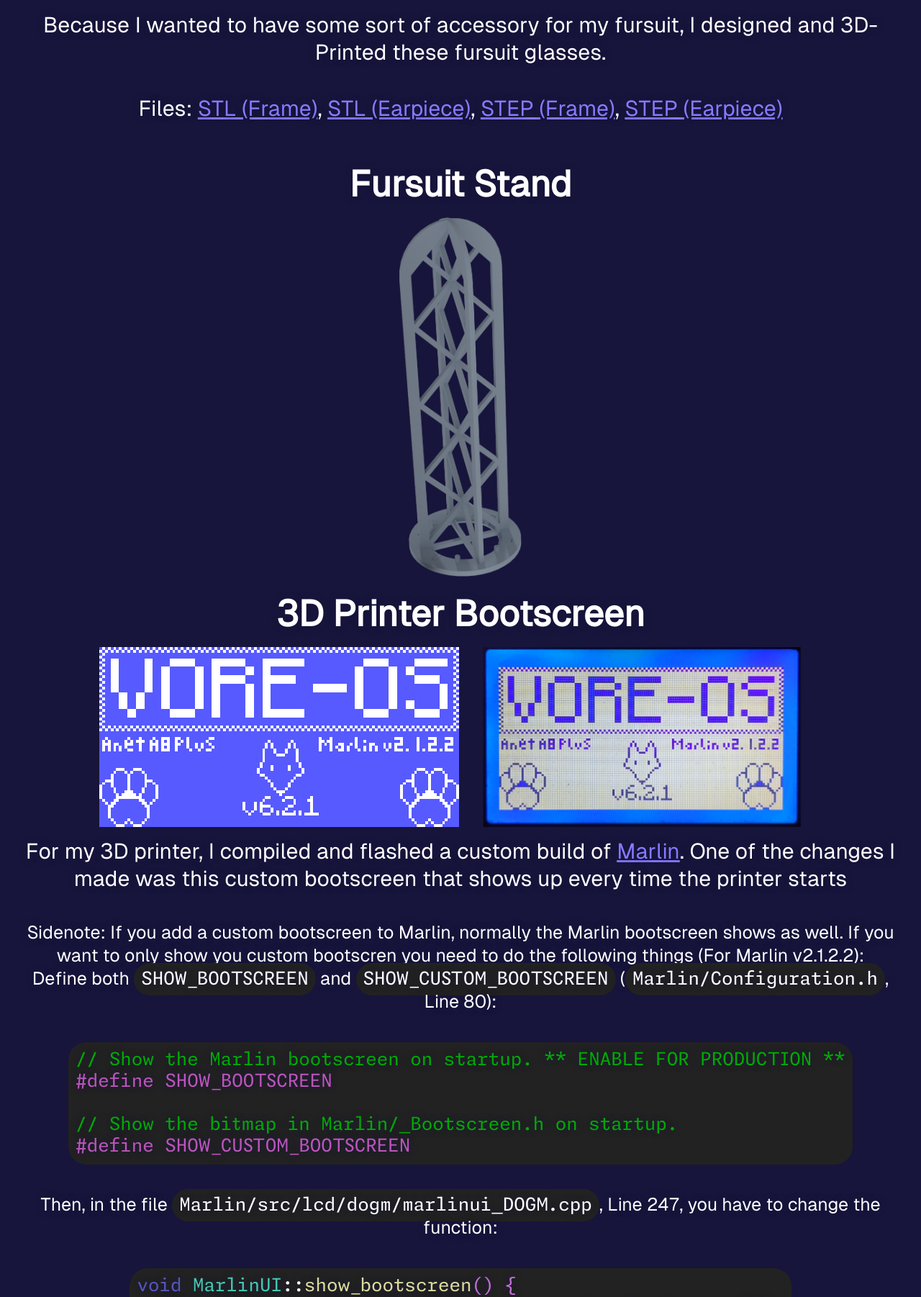
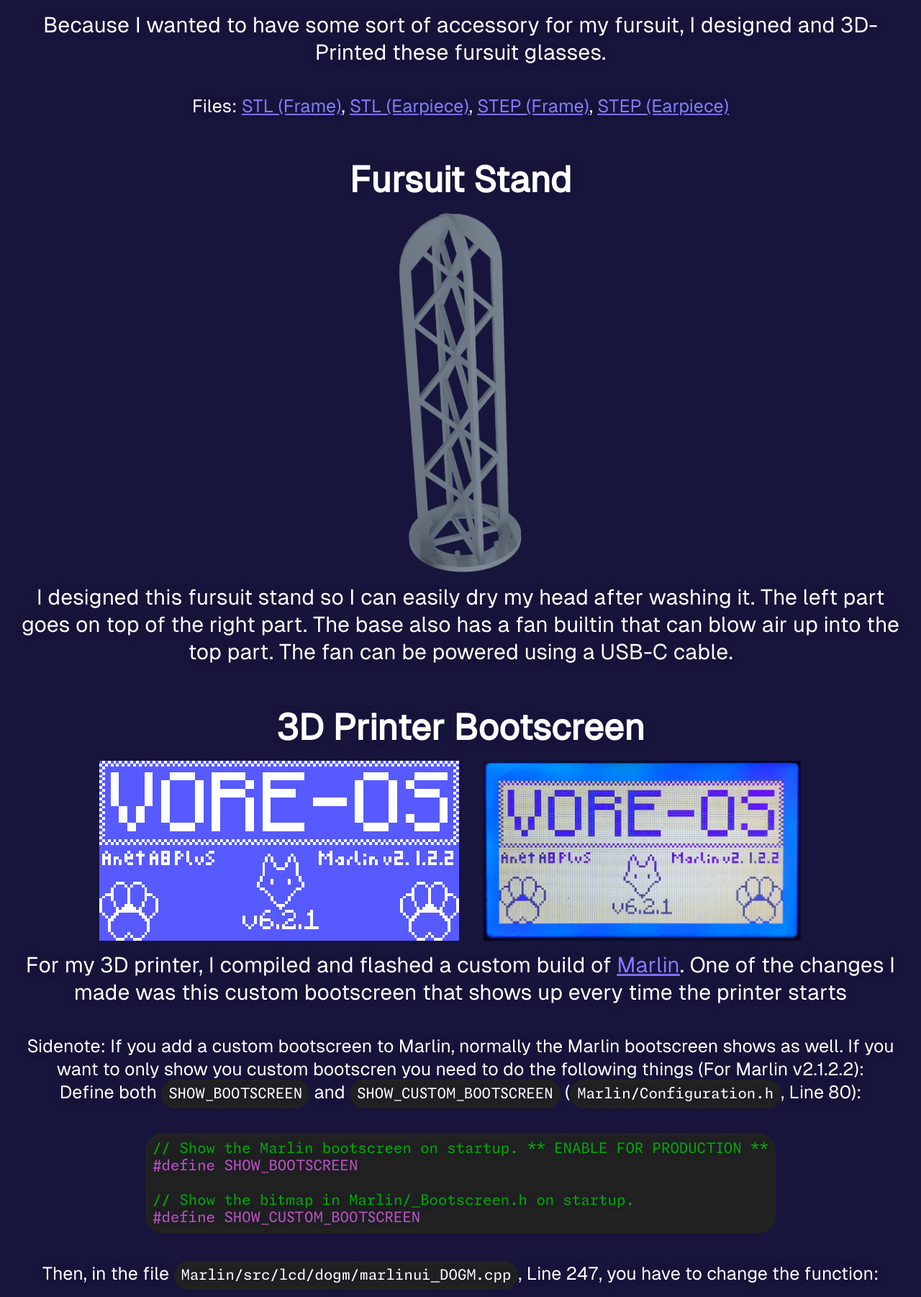
Before and after one commit to OliverBleen/oliverbleen.net, a PHP site: page /projects in a window 1280 px wide. Shown: the part 790-2592 px from the top of the page at 72% size. Run offline with PHP 8.4, Linux system fonts and the light colour scheme.

Commit message:
Make code sidenotes small, finish Bootscreen instructions

```diff
--- a/projects/index.php
+++ b/projects/index.php
@@ -65,7 +65,7 @@
         <h2>Fursuit Glasses</h2>
         <img src="files/render_glasses.png"></img>
         <p>Because I wanted to have some sort of accessory for my fursuit, I designed and 3D-Printed these fursuit glasses.</p>
-        <p class="link-container">Files:
+        <p class="link-container sidenote">Files:
           <a href="files/fursuit_glasses_frame.stl">STL (Frame)</a>,
           <a href="files/fursuit_glasses_earpiece.stl">STL (Earpiece)</a>,
           <a href="files/fursuit_glasses_frame.stp">STEP (Frame)</a>,
@@ -74,6 +74,9 @@
       <div id="Fursuit_Stand" class="image-height-limited">
         <h2>Fursuit Stand</h2>
         <img src="files/render_stand.png"></img>
+        <p>
+          I designed this fursuit stand so I can easily dry my head after washing it. The left part goes on top of the right part. The base also has a fan builtin that can blow air up into the top part. The fan can be powered using a USB-C cable.
+        </p>
       </div>
       <div id="3D_Printer_Bootscreen" class="image-width-limited">
         <h2>3D Printer Bootscreen</h2>
@@ -82,7 +85,7 @@
         <p class="link-container">For my 3D printer, I compiled and flashed a custom build of <a href="https://marlinfw.org/">Marlin</a>. One of the changes I made was this custom bootscreen that shows up every time the printer starts</p>
         <p class="sidenote">Sidenote: If you add a custom bootscreen to Marlin, normally the Marlin bootscreen shows
           as well. If you want to only show you custom bootscren you need to do the following things (For Marlin v2.1.2.2):</br>
-          Define both <a class="code">SHOW_BOOTSCREEN</a> and <a class="code">SHOW_CUSTOM_BOOTSCREEN</a> (<a class="code">Marlin/Configuration.h</a>, Line 80):
+          Define both <a class="code sidenote">SHOW_BOOTSCREEN</a> and <a class="code sidenote">SHOW_CUSTOM_BOOTSCREEN</a> (<a class="code sidenote">Marlin/Configuration.h</a>, Line 80):
         </p>
 
         <p class="code sidenote">
@@ -93,7 +96,7 @@
           <a class="define">#define SHOW_CUSTOM_BOOTSCREEN</a></br>
         </p>
 
-        <p class="sidenote">Then, in the file <a class="code">Marlin/src/lcd/dogm/marlinui_DOGM.cpp</a>, Line 247, you have to change the function:</p>
+        <p class="sidenote">Then, in the file <a class="code sidenote">Marlin/src/lcd/dogm/marlinui_DOGM.cpp</a>, Line 247, you have to change the function:</p>
         <p class="code sidenote">
           <a class="type">void</a> <a class="class">MarlinUI</a>::<a class="method">show_bootscreen</a><a class="parenthesis">() {</a></br>
           &nbsp&nbsp<a class="method">TERN_</a><a class="parenthesis">(</a><a class="define">SHOW_CUSTOM_BOOTSCREEN</a>, <a class="method">show_custom_bootscreen</a><a class="parenthesis">())</a>;</br>
@@ -110,6 +113,20 @@
           <a class="parenthesis">}</a>
         </p>
 
+        <p class="sidenote">
+          (you can leave out the comments)</br>
+          Now, only the custom bootscreen will show up. But, it seems to display way too long (~5 seconds).</br>
+          To fix this, I changed both the <a class="code sidenote">BOOTSCREEN_TIMEOUT</a> and the <a class="code sidenote">CUSTOM_BOOTSCREEN_TIMEOUT</a>
+        </p>
+        <p class="sidenote">
+          <a class="code sidenote">#define BOOTSCREEN_TIMEOUT 250 // (ms) Total Duration to display the boot screen(s)</a> (File: <a class="code sidenote">Marlin/Configuration_adv.h</a>, Line 1442)
+        </p>
+        <p class="sidenote">
+          <a class="code sidenote">#define CUSTOM_BOOTSCREEN_TIMEOUT 250</a> File: <a class="code sidenote">Marlin/src/lcd/dogm/marlinui_DOGM.cpp</a>, Line 172)<
+        </p>
+        <p class="sidenote">
+          (Despite what the comment in <a class="code sidenote">BOOTSCREEN_TIMEOUT</a> says, from testing it seems that these two timeouts add up. Also, I haven't tried to set one of the Timeouts to 0, as I thought that that might break some stuff.)</br>
+        </p>
       </div>
     </div>
 
--- a/styles/style.css
+++ b/styles/style.css
@@ -80,6 +80,14 @@ body{
     border-radius: 25px;    /* Rounded corners */
 }
 
+p.code.sidenote{
+    font-size: 20px;
+}
+
+a.code.sidenote{
+    font-size: 20px;
+}
+
 .code .comment      { color: var(--code-comment); }
 .code .define       { color: var(--code-define); }
 .code .type         { color: var(--code-type); }
```
